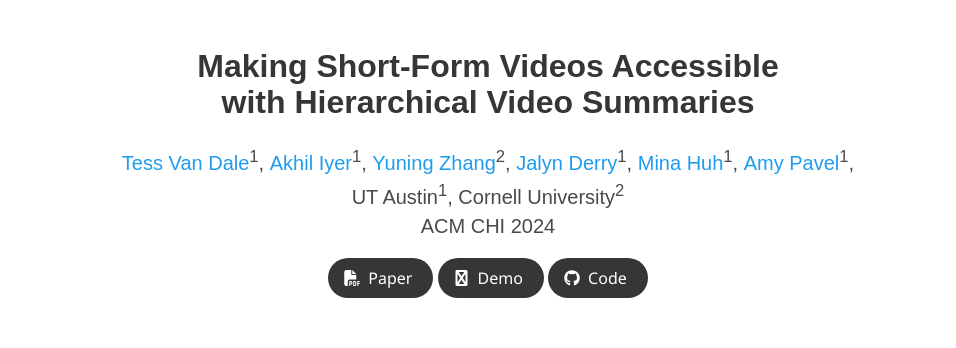
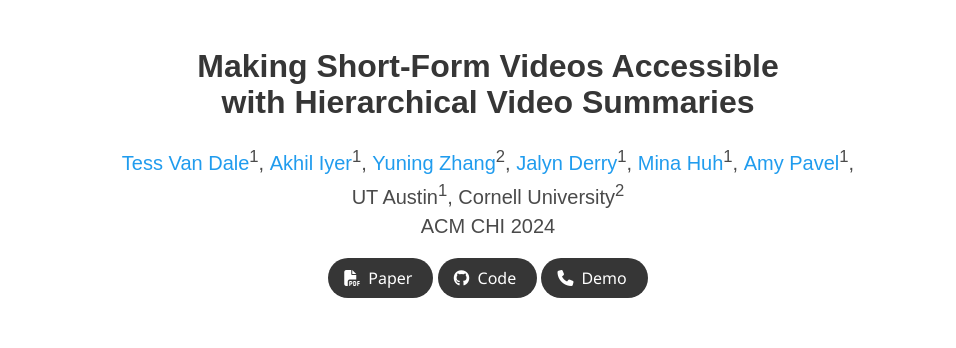
Before and after one commit to minarainbow/ShortScribe, a plain HTML site: page index.html in a window 1280 px wide. Shown: the top 348 px of the page, without its empty margins (152-1108 px from the left). Drawn offline with nearby package versions, Linux system fonts and the light colour scheme; some icons are missing; a web font is replaced by a local one.

Commit message:
Update index.html

```diff
--- a/index.html
+++ b/index.html
@@ -98,16 +98,6 @@
                   </span> -->
 
                   <!-- Github link -->
-                  <span class="link-block">
-                    <a href="https://master--sparkly-alfajores-a5ba27.netlify.app/task-1%20(prototype)" target="_blank"
-                    class="external-link button is-normal is-rounded is-dark">
-                    <span class="icon">
-                      <i class="fab fa-phone"></i>
-                    </span>
-                    <span>Demo</span>
-                  </a>
-                </span>
-
                 <span class="link-block">
                     <a href="https://github.com/Akl35/shortscribe?tab=readme-ov-file" target="_blank"
                     class="external-link button is-normal is-rounded is-dark">
@@ -115,6 +105,16 @@
                       <i class="fab fa-github"></i>
                     </span>
                     <span>Code</span>
+                  </a>
+                </span>
+
+                <span class="link-block">
+                    <a href="https://master--sparkly-alfajores-a5ba27.netlify.app/task-1%20(prototype)" target="_blank"
+                    class="external-link button is-normal is-rounded is-dark">
+                    <span class="icon">
+                      <i class="fa fa-phone"></i>
+                    </span>
+                    <span>Demo</span>
                   </a>
                 </span>
 
```
